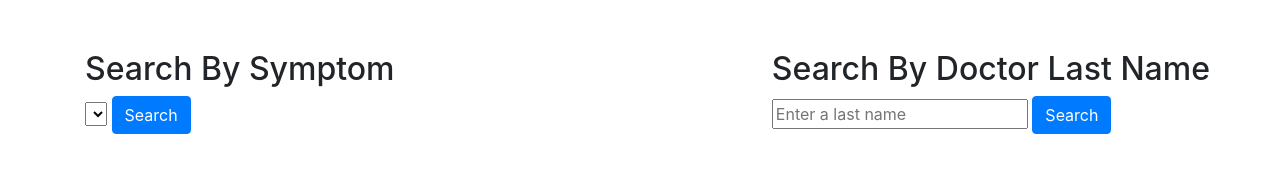
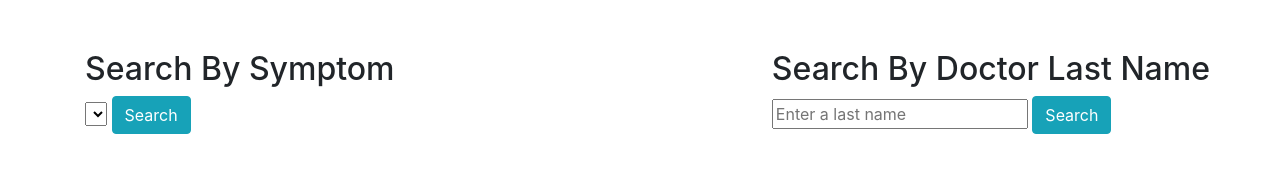
Before and after one commit to ryanjmurry/doctor-lookup, a website built with webpack: page src/index.html in a window 1280 px wide. Both pictures are taken after a click on the button "Submit". Built offline with nearby package versions, Linux system fonts and the light colour scheme.

Commit message:
change button color

```diff
--- a/src/index.html
+++ b/src/index.html
@@ -19,7 +19,7 @@
       <option value="tx-houston">Houston, TX</option>
       <option value="wa-seattle">Seattle, WA</option>
     </select>
-    <button type="button" id="cityButton" class="btn btn-primary">Submit</button>
+    <button type="button" id="cityButton" class="btn btn-info">Submit</button>
   </div>
   <div class="search-page">
     <div class="container">
@@ -31,7 +31,7 @@
               <select id="conditionSelector">
                 <option></option>
               </select>
-              <button type="button" id="findDrByCondition" class="btn btn-primary">Search</button>
+              <button type="button" id="findDrByCondition" class="btn btn-info">Search</button>
             </div>
           </div>
         </div>
@@ -40,7 +40,7 @@
             <div>
               <h2>Search By Doctor Last Name</h2>
               <input type="text" id="drLastName" placeholder="Enter a last name">
-              <button type="button" id="findDrByLastName" class="btn btn-primary">Search</button>
+              <button type="button" id="findDrByLastName" class="btn btn-info">Search</button>
             </div>
           </div>
         </div>
```
